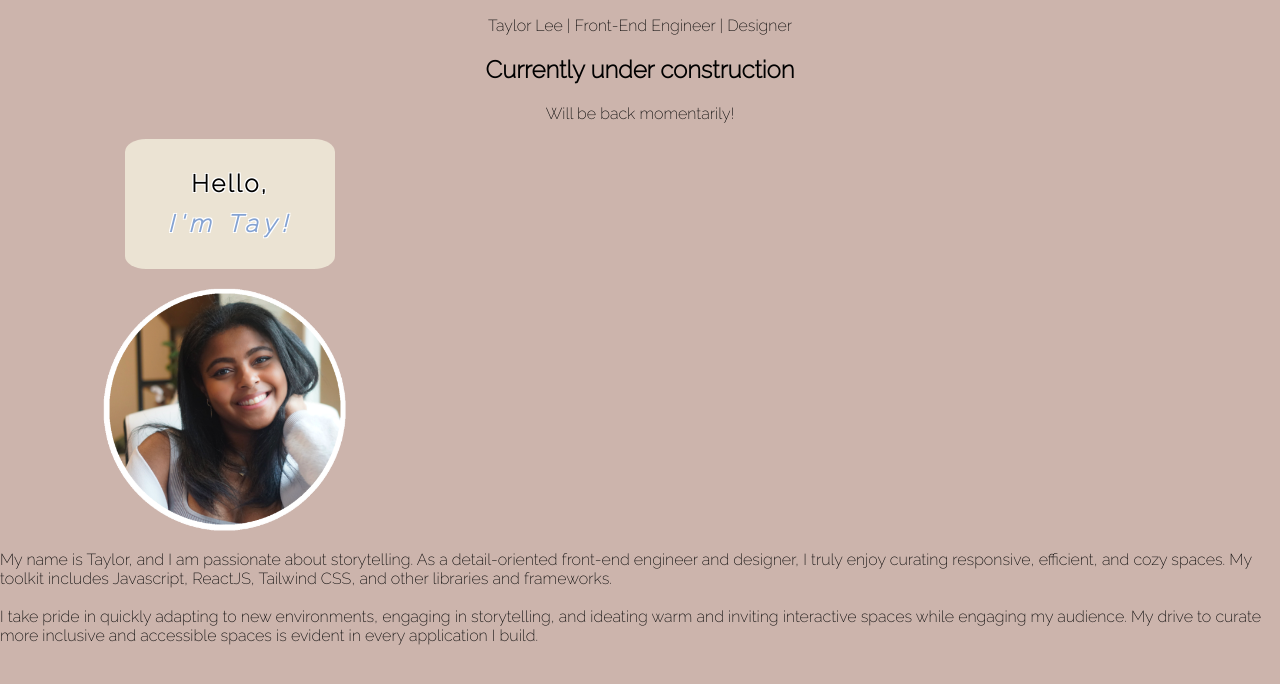
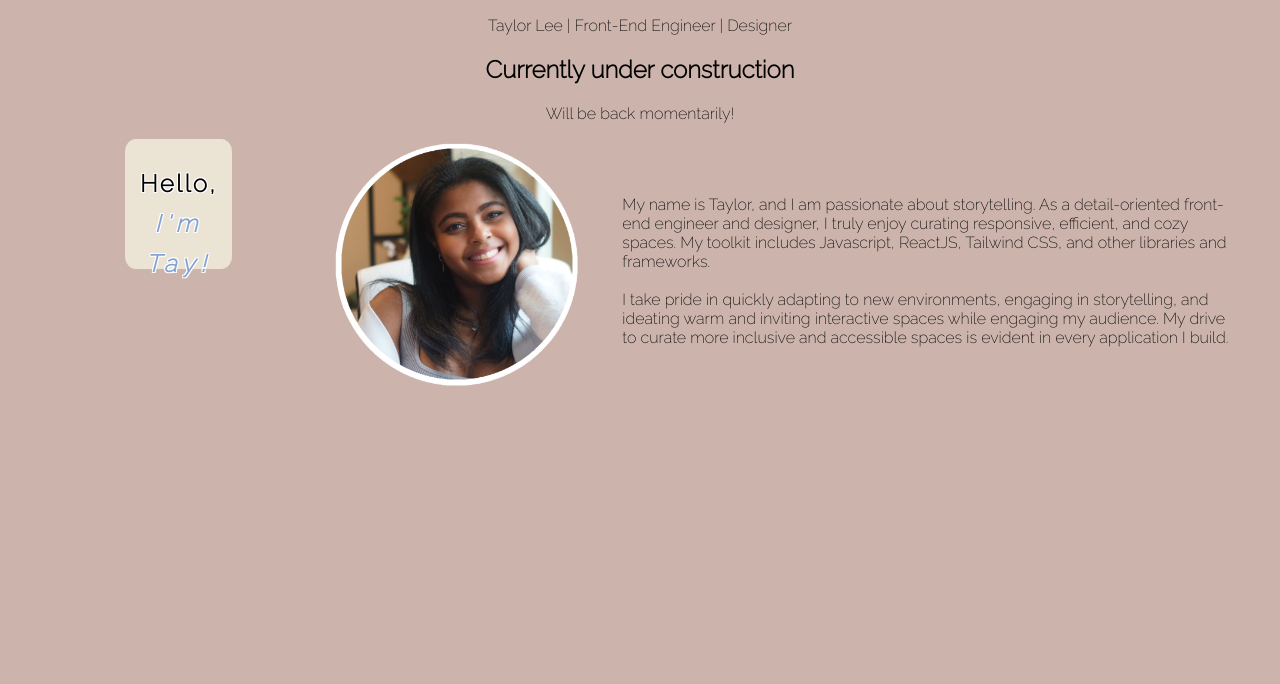
Before and after one commit to chamomiletay/chamomiletay, a React (Create React App) app: page / in a window 1280 px wide. Shown: the top 684 px of the page. Built offline with nearby package versions, Linux system fonts and the light colour scheme; a web font is replaced by a local one.

Commit message:
adjusted styling for intro component

```diff
--- a/src/components/Intro.css
+++ b/src/components/Intro.css
@@ -4,12 +4,16 @@ body {
     display: flex;
 }
 
+.flex-container{
+    display: flex;
+}
 
 #profile-pic{
     width: 250px;
     height: 250px;
     margin: 0 100px;
     display: flex;
+    order: 1;
     margin-right: auto;
 }
 
@@ -55,5 +59,9 @@ body {
 }
 
 #description{
+    order: 2;
+    margin-left: auto;
     text-align: left;
+    padding: 20px;
+    margin: 20px;
 }
--- a/src/components/Intro.js
+++ b/src/components/Intro.js
@@ -4,8 +4,9 @@ import './Intro.css'
 
 const Intro = () => {
     return(
-        <div>
+        <div className='flex-container'>
 
+            {/* introductory speech bubble */}
             <div id='speech-bubble'>
 
                 <h2><span className='hello'>Hello,</span>
@@ -15,12 +16,16 @@ const Intro = () => {
 
             </div>
 
-            <img id='profile-pic' src={tayIcon} alt='profile'></img>
+            {/* profile photo */}
+            <div id='profile-pic'>
+                <img  src={tayIcon} alt='profile'></img>
+            </div>
 
-
+            {/* about me description */}
             <div id='description'>
 
-                <p id='description'>
+                {/* <p id='description'> */}
+                <p>
                 My name is Taylor, and I am passionate about storytelling. As a detail-oriented front-end engineer and designer, I truly enjoy curating responsive, efficient, and cozy spaces. My toolkit includes Javascript, ReactJS, Tailwind CSS, and other libraries and frameworks.
 
                 <br/>
```
